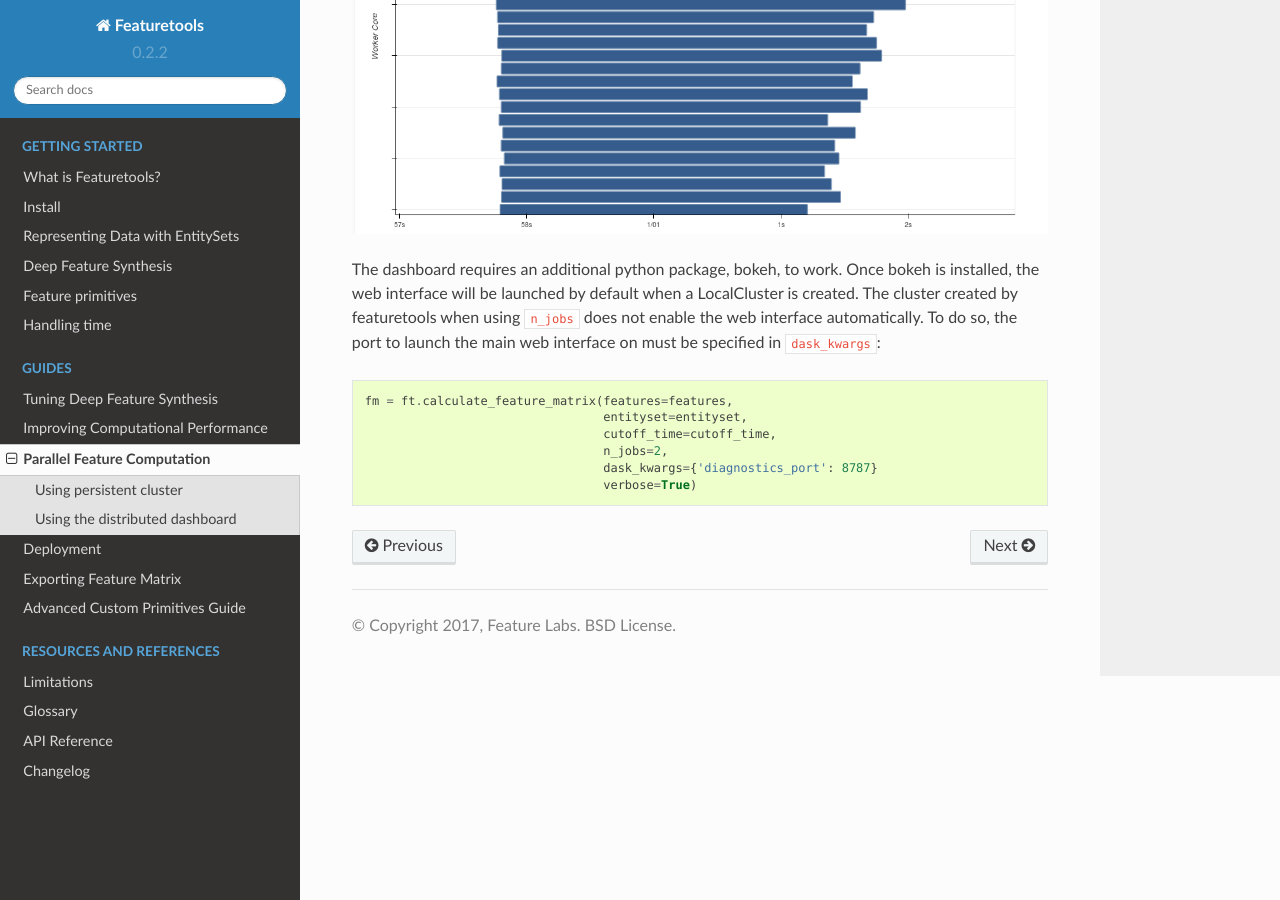
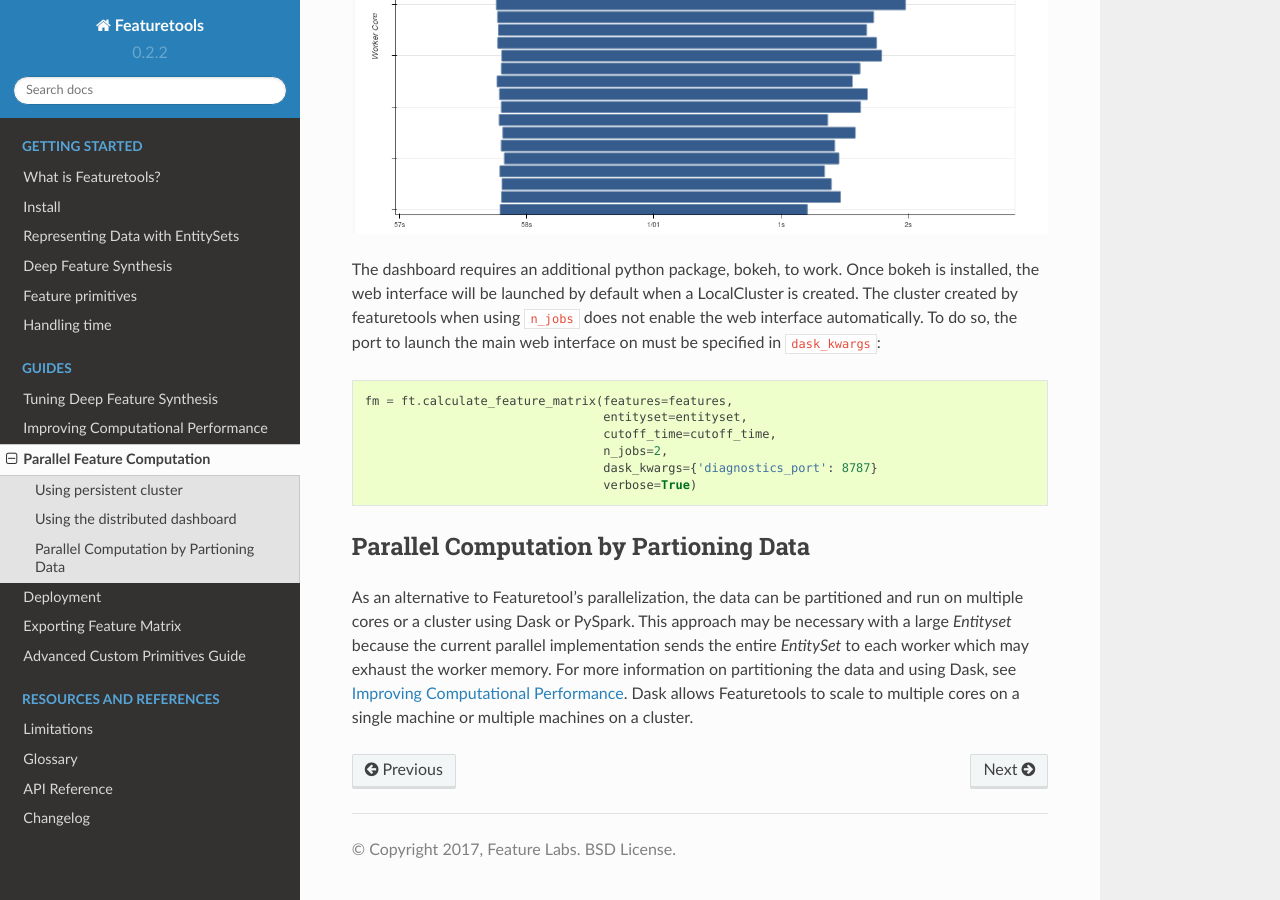
Before and after one commit to alteryx/featuretools, a Sphinx documentation site: the page built from docs/source/guides/parallel.rst, in a window 1280 px wide and 900 px high, scrolled down 1716 px. Built offline with Sphinx 7.4.7 and the Read the Docs theme 2.0.0, drawn with Linux system fonts in a browser that asks for light colours; comment, search, counter and statistics services are not loaded.

Commit message:
Add example of using Dask to parallelize to docs  (#221)
* Update parallel.rst

* Update performance.rst

* Update parallel.rst

* Update performance.rst

Added link to Towards Data Science blog post.

* Update parallel.rst

Removed link to notebook and added in sentence about when this partitioning may be necessary.

* Update performance.rst

Reference is now to Feature Labs engineering blog version of article instead of Towards Data Science.

```diff
--- a/docs/source/guides/parallel.rst
+++ b/docs/source/guides/parallel.rst
@@ -11,7 +11,6 @@ Featuretools can optionally compute features on multiple cores. The simplest way
                                      verbose=True)
 
 The above command will start 2 processes to compute chunks of the feature matrix in parallel. Each process receives its own copy of the entity set, so memory use will be proportional to the number of parallel processes. Because the entity set has to be copied to each process, there is overhead to perform this operation before calculation can begin. To avoid this overhead on successive calls to ``calculate_feature_matrix``, read the section below on using a persistent cluster.
-
 
 Using persistent cluster
 ------------------------
@@ -50,3 +49,7 @@ The dashboard requires an additional python package, bokeh, to work. Once bokeh
                                      n_jobs=2,
                                      dask_kwargs={'diagnostics_port': 8787}
                                      verbose=True)
+
+Parallel Computation by Partioning Data
+-------------------------------
+As an alternative to Featuretool's parallelization, the data can be partitioned and run on multiple cores or a cluster using Dask or PySpark. This approach may be necessary with a large `Entityset` because the current parallel implementation sends the entire `EntitySet` to each worker which may exhaust the worker memory. For more information on partitioning the data and using Dask, see :doc:`/guides/performance`. Dask allows Featuretools to scale to multiple cores on a single machine or multiple machines on a cluster.
--- a/docs/source/guides/performance.rst
+++ b/docs/source/guides/performance.rst
@@ -84,6 +84,8 @@ When an entire dataset is not required to calculate the features for a given set
 
 An example of this approach can be seen in the `Predict Next Purchase demo notebook <https://github.com/featuretools/predict_next_purchase>`_. In this example, we partition data by customer and only load a fixed number of customers into memory at any given time. We implement this easily using `Dask <https://dask.pydata.org/>`_, which could also be used to scale the computation to a cluster of computers. A framework like `Spark <https://spark.apache.org/>`_ could be used similarly.
 
+An additional example of partitioning data to distribute on multiple cores or a cluster using Dask can be seen in the `Featuretools on Dask notebook <https://github.com/Featuretools/Automated-Manual-Comparison/blob/master/Loan%20Repayment/notebooks/Featuretools%20on%20Dask.ipynb>`_. This approach is detailed in the `Parallelizing Feature Engineering with Dask article <https://medium.com/feature-labs-engineering/scaling-featuretools-with-dask-ce46f9774c7d>`_ on the Feature Labs engineering blog. Dask allows us to easily scale to multiple cores on a single computer or multiple machines on a cluster.
+
 Feature Labs
 ------------
 `Feature Labs <http://featurelabs.com>`_ provides tools and support to organizations that want to scale their usage of Featuretools.
```
